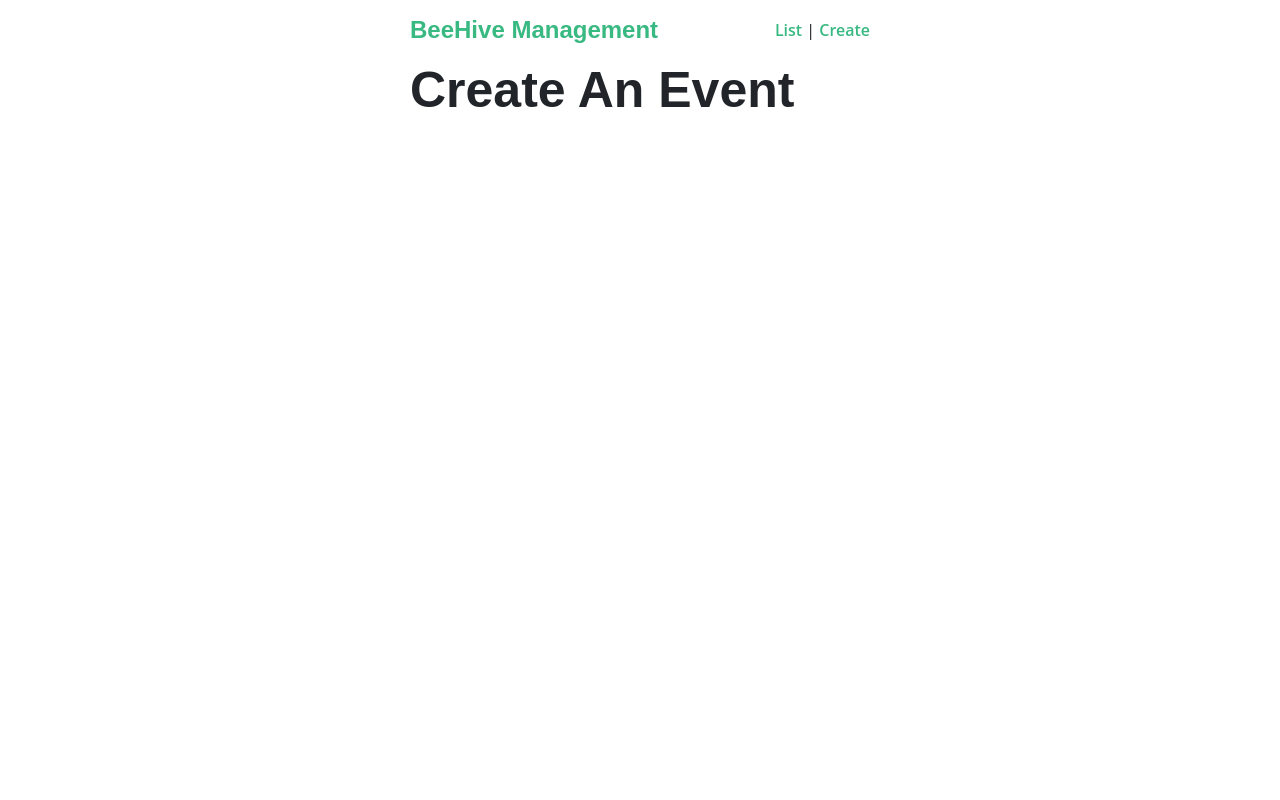
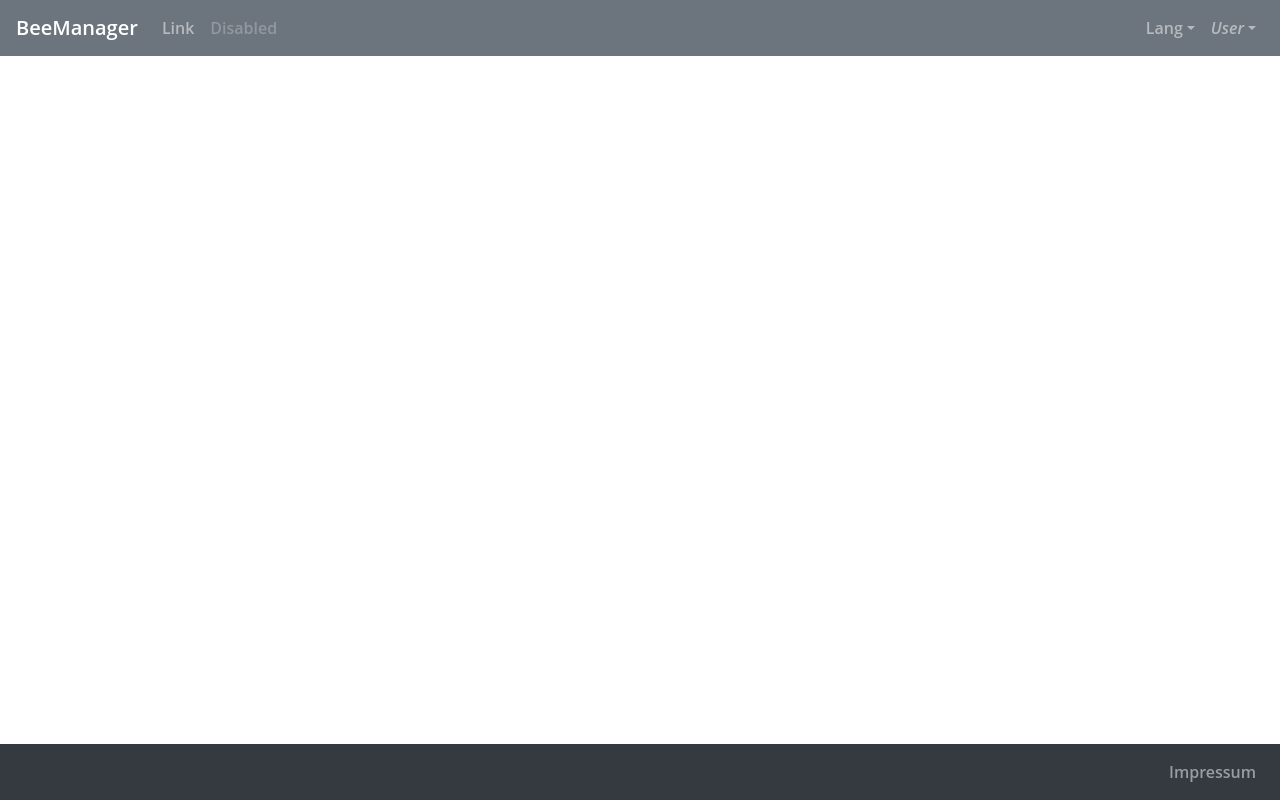
Before and after one commit to omueske/bee-frontend, a Nuxt app: page /create in a window 1280 px wide. Built offline with nearby package versions, Linux system fonts and the light colour scheme.

Commit message:
bootstrap-vue tests

```diff
--- /dev/null
+++ b/components/Footer.vue
@@ -0,0 +1,9 @@
+<template>
+  <b-navbar type="dark" variant="dark" fixed="bottom">
+    <b-navbar-nav class="ml-auto">
+      <b-nav-item to="/impressum">
+        Impressum
+      </b-nav-item>
+    </b-navbar-nav>
+  </b-navbar>
+</template>
--- a/components/NavBar.vue
+++ b/components/NavBar.vue
@@ -1,11 +1,37 @@
 <template>
-  <div class="nav">
-    <nuxt-link to="/" class="brand">BeeHive Management</nuxt-link>
-    <nav>
-      <nuxt-link to="/">List</nuxt-link>&nbsp;|
-      <nuxt-link to="/create">Create</nuxt-link>
-    </nav>
-  </div>
+  <article>
+    <section>
+      <b-navbar toggleable="lg" fixed="top" type="dark" variant="secondary">
+        <b-navbar-brand href="#">BeeManager</b-navbar-brand>
+
+        <b-navbar-toggle target="nav_collapse" />
+
+        <b-collapse id="nav_collapse" is-nav>
+          <b-navbar-nav>
+            <b-nav-item href="#">Link</b-nav-item>
+            <b-nav-item href="#" disabled>Disabled</b-nav-item>
+          </b-navbar-nav>
+
+          <!-- Right aligned nav items -->
+          <b-navbar-nav class="ml-auto">
+            <b-nav-item-dropdown text="Lang" right>
+              <b-dropdown-item href="#">EN</b-dropdown-item>
+              <b-dropdown-item href="#">ES</b-dropdown-item>
+              <b-dropdown-item href="#">RU</b-dropdown-item>
+              <b-dropdown-item href="#">FA</b-dropdown-item>
+            </b-nav-item-dropdown>
+
+            <b-nav-item-dropdown right>
+              <!-- Using button-content slot -->
+              <template slot="button-content"><em>User</em></template>
+              <b-dropdown-item href="#">Profile</b-dropdown-item>
+              <b-dropdown-item href="#">Signout</b-dropdown-item>
+            </b-nav-item-dropdown>
+          </b-navbar-nav>
+        </b-collapse>
+      </b-navbar>
+    </section>
+  </article>
 </template>
 
 <style scoped>
--- /dev/null
+++ b/components/cards.vue
@@ -0,0 +1,40 @@
+<template>
+  <b-container>
+    <div>
+      <b-row>
+        <div>
+          <b-col l="4">
+            <b-card>
+              <b-card-text
+                >Volk: {{ hive.number }}<br />Status:
+                {{ hive.status }}</b-card-text
+              >
+              <b-button href="#" variant="primary">blubb</b-button>
+            </b-card>
+          </b-col>
+        </div>
+      </b-row>
+    </div>
+  </b-container>
+</template>
+
+<script>
+import { mapGetters } from 'vuex'
+export default {
+  props: {
+    hiveid: {
+      type: String,
+      required: true
+    }
+  },
+
+  computed: {
+    ...mapGetters('hives', ['getHiveById']),
+
+    hive() {
+      console.log(this.getHiveById(this.hiveid))
+      return this.getHiveById(this.hiveid)
+    }
+  }
+}
+</script>
--- a/components/locations.vue
+++ b/components/locations.vue
@@ -13,7 +13,7 @@
         <br />
         <div v-for="hive in loc.hives" :key="hive._id">
           <!-- {{ hive._id }} -->
-          <hiveIcon :hiveid="hive.hiveId" />
+          <cards :hiveid="hive.hiveId" />
         </div>
       </div>
       <br />
@@ -24,11 +24,13 @@
 
 <script>
 import { mapState } from 'vuex'
-import hiveIcon from '@/components/hiveIcon'
+// import hiveIcon from '@/components/hiveIcon'
+import cards from '@/components/cards'
 
 export default {
   components: {
-    hiveIcon
+    // hiveIcon,
+    cards
   },
 
   computed: {
--- a/layouts/default.vue
+++ b/layouts/default.vue
@@ -1,15 +1,18 @@
 <template>
   <div id="app">
-    <nav-bar />
+    <NavBar />
     <nuxt />
+    <Footer />
   </div>
 </template>
 
 <script>
 import NavBar from '~/components/NavBar.vue'
+import Footer from '~/components/Footer'
 export default {
   components: {
-    NavBar
+    NavBar,
+    Footer
   }
 }
 </script>
--- a/pages/index.vue
+++ b/pages/index.vue
@@ -1,52 +1,7 @@
 <template>
-  <article>
-    <section>
-      <b-navbar toggleable="lg" fixed="top" type="dark" variant="secondary">
-        <b-navbar-brand href="#">My Vue Platform</b-navbar-brand>
-
-        <b-navbar-toggle target="nav_collapse" />
-
-        <b-collapse id="nav_collapse" is-nav>
-          <b-navbar-nav>
-            <b-nav-item href="#">Link</b-nav-item>
-            <b-nav-item href="#" disabled>Disabled</b-nav-item>
-          </b-navbar-nav>
-
-          <!-- Right aligned nav items -->
-          <b-navbar-nav class="ml-auto">
-            <b-nav-form>
-              <b-form-input
-                size="sm"
-                class="mr-sm-2"
-                type="text"
-                placeholder="Search"
-              />
-              <b-button size="sm" class="my-2 my-sm-0" type="submit"
-                >Search</b-button
-              >
-            </b-nav-form>
-
-            <b-nav-item-dropdown text="Lang" right>
-              <b-dropdown-item href="#">EN</b-dropdown-item>
-              <b-dropdown-item href="#">ES</b-dropdown-item>
-              <b-dropdown-item href="#">RU</b-dropdown-item>
-              <b-dropdown-item href="#">FA</b-dropdown-item>
-            </b-nav-item-dropdown>
-
-            <b-nav-item-dropdown right>
-              <!-- Using button-content slot -->
-              <template slot="button-content"><em>User</em></template>
-              <b-dropdown-item href="#">Profile</b-dropdown-item>
-              <b-dropdown-item href="#">Signout</b-dropdown-item>
-            </b-nav-item-dropdown>
-          </b-navbar-nav>
-        </b-collapse>
-      </b-navbar>
-      <div>
-        <locations />
-      </div>
-    </section>
-  </article>
+  <div>
+    <locations />
+  </div>
 </template>
 
 <script>
```
